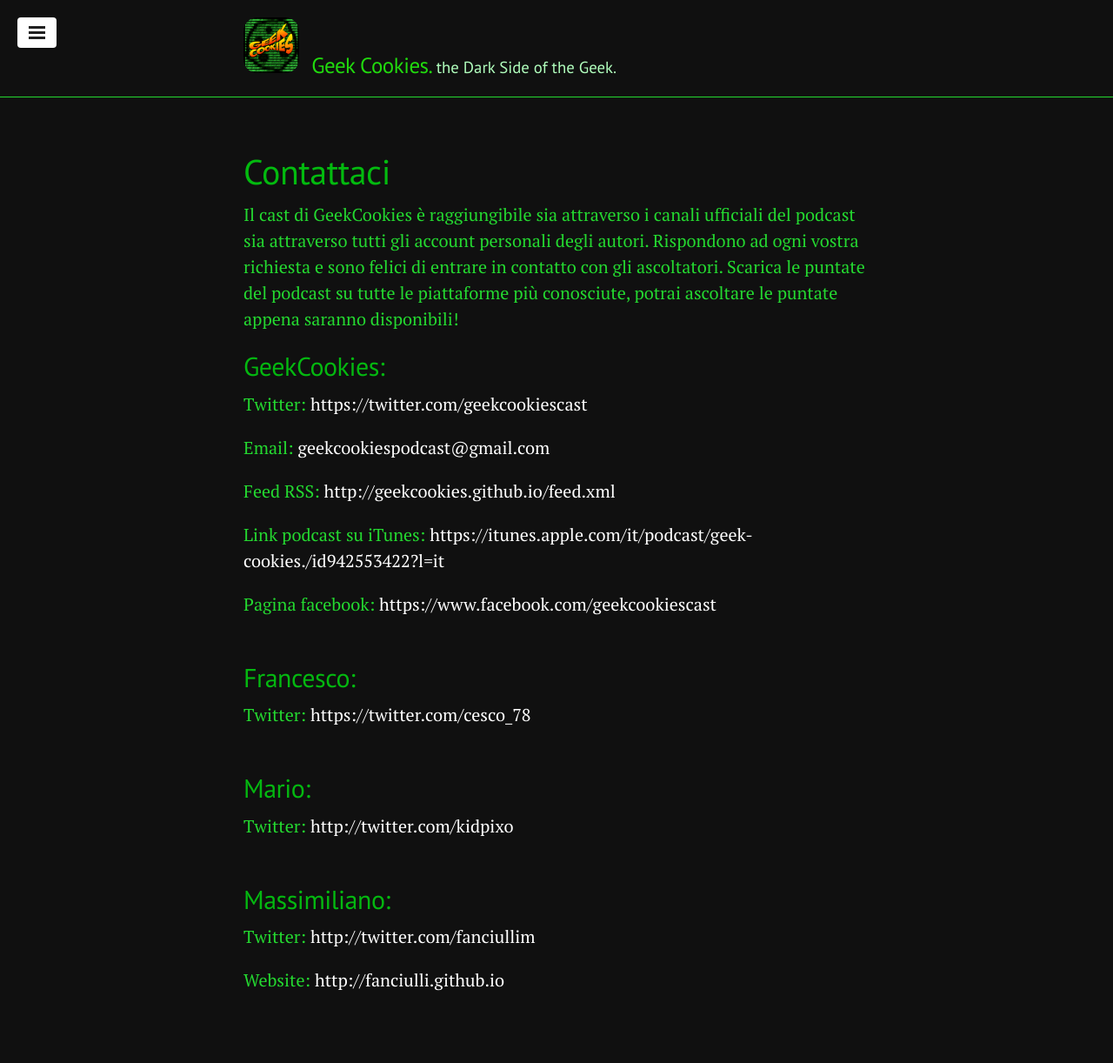
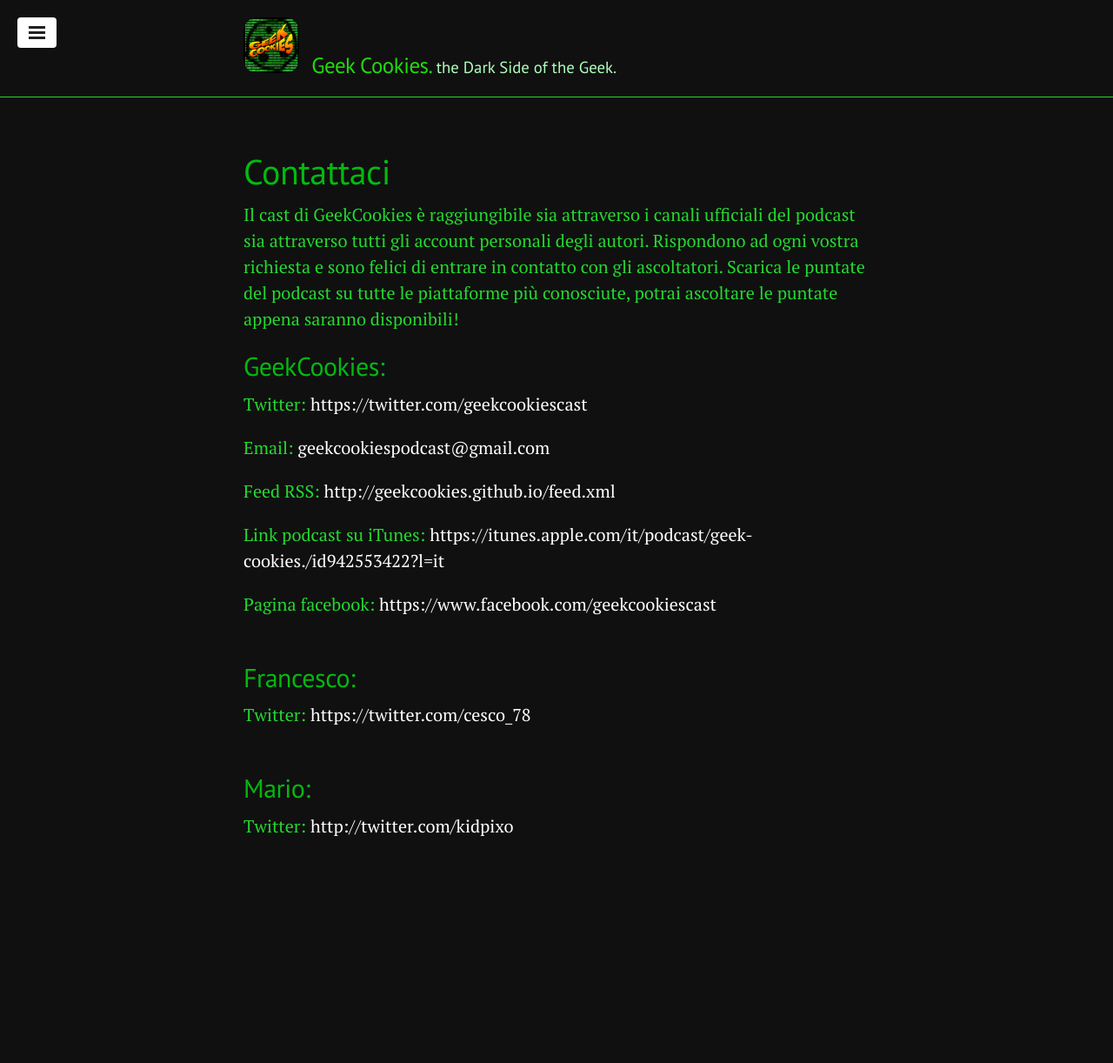
Before and after one commit to geekcookies/geekcookies.github.io, a Jekyll site: the page built from contactus.md, in a window 1280 px wide. Shown: the whole page at 87% size. Built offline with Jekyll 4.4.1, drawn with Linux system fonts in a browser that asks for light colours; after the commit the page ends 1075 px from its top, so only the background shows below that.

Commit message:
updated contactus: deleted Massimiliano

```diff
--- a/contactus.md
+++ b/contactus.md
@@ -28,9 +28,3 @@
 
 Twitter: [http://twitter.com/kidpixo](https://twitter.com/cesco_78)
 <br /> <br />
-
-##Massimiliano:
-
-Twitter: [http://twitter.com/fanciullim](http://twitter.com/fanciullim)
-
-Website: [http://fanciulli.github.io](http://fanciulli.github.io)
```
